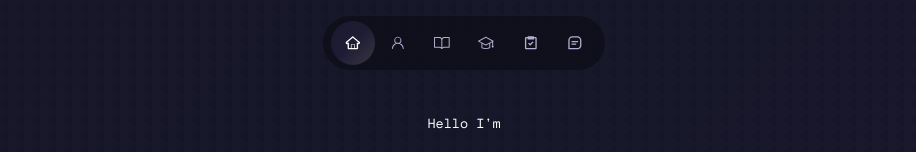
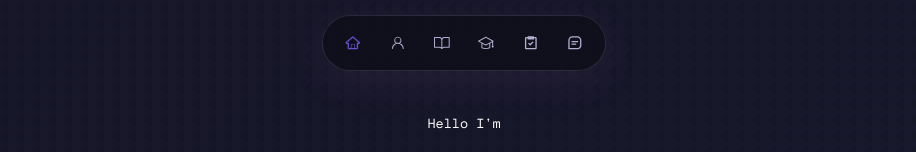
Before and after one commit to vaibhavmali-git/Portolio-Site, a React (Vite) app: page / in a window 1280 px wide. Shown: the top 152 px of the page, without its empty margins (176-1092 px from the left). Built offline with nearby package versions, Linux system fonts and the light colour scheme.

Commit message:
updated styling of nav

```diff
--- a/src/components/Nav/nav.css
+++ b/src/components/Nav/nav.css
@@ -12,6 +12,7 @@ nav{
     gap: 0.3gitr rem;
     border-radius: 3rem;
     backdrop-filter: blur(15px);
+    box-shadow: rgba(109, 77, 127, 0.16) 0px 10px 36px 0px, rgba(209, 209, 209, 0.09) 0px 0px 0px 1px;
 }
 
 nav a{
@@ -21,12 +22,13 @@ nav a{
     display: flex;
     font-size: 0.98rem;
     color: var(--color-light);
+
 }
 nav a:hover{
     background: rgba(0, 0, 0, 0.3);
 }
 
 nav a.active{
-    background: var(--color-bg);
-    color: var(--color-white);
+    /* background: var(--color-bg); */
+    color: var(--color-primary);
 }
```
